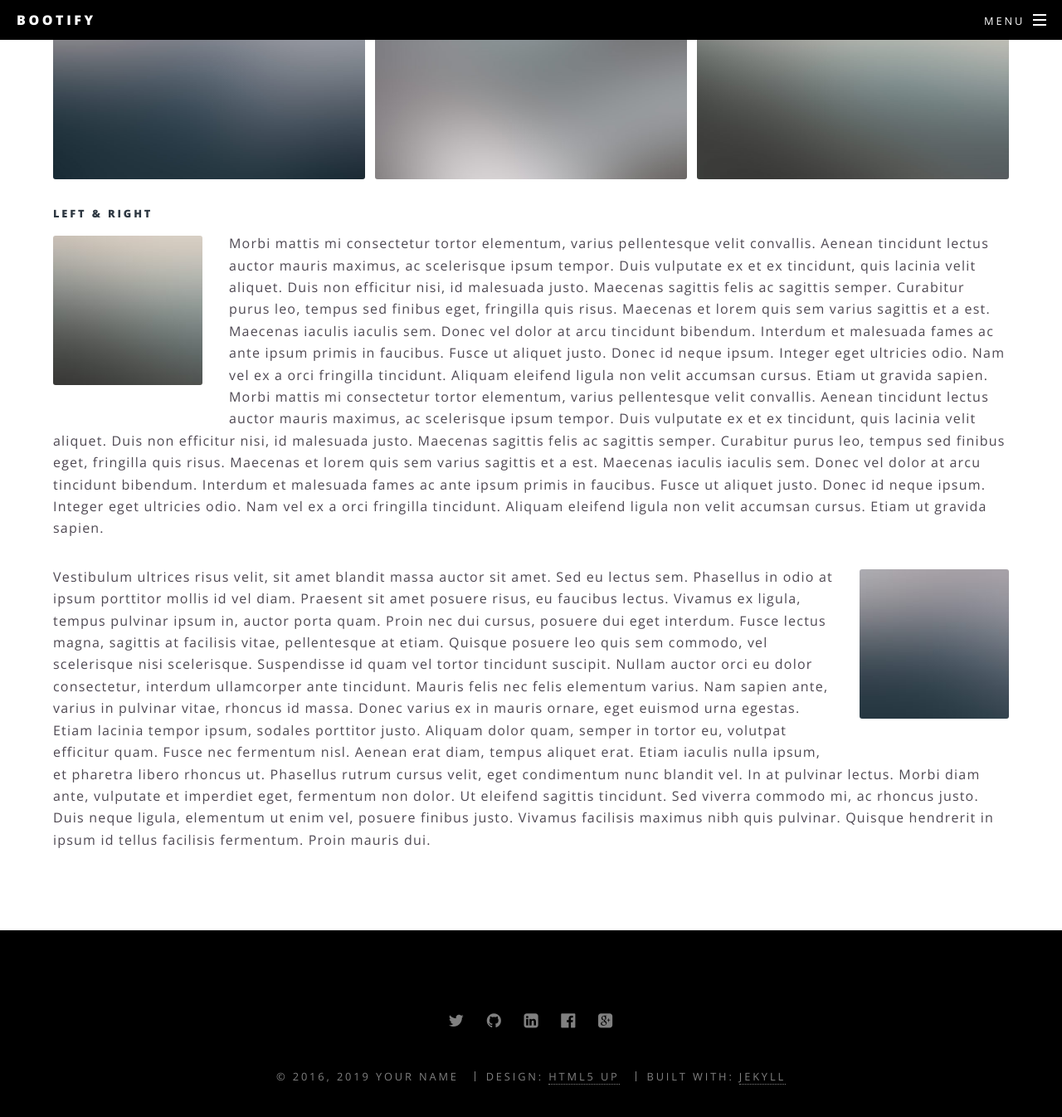
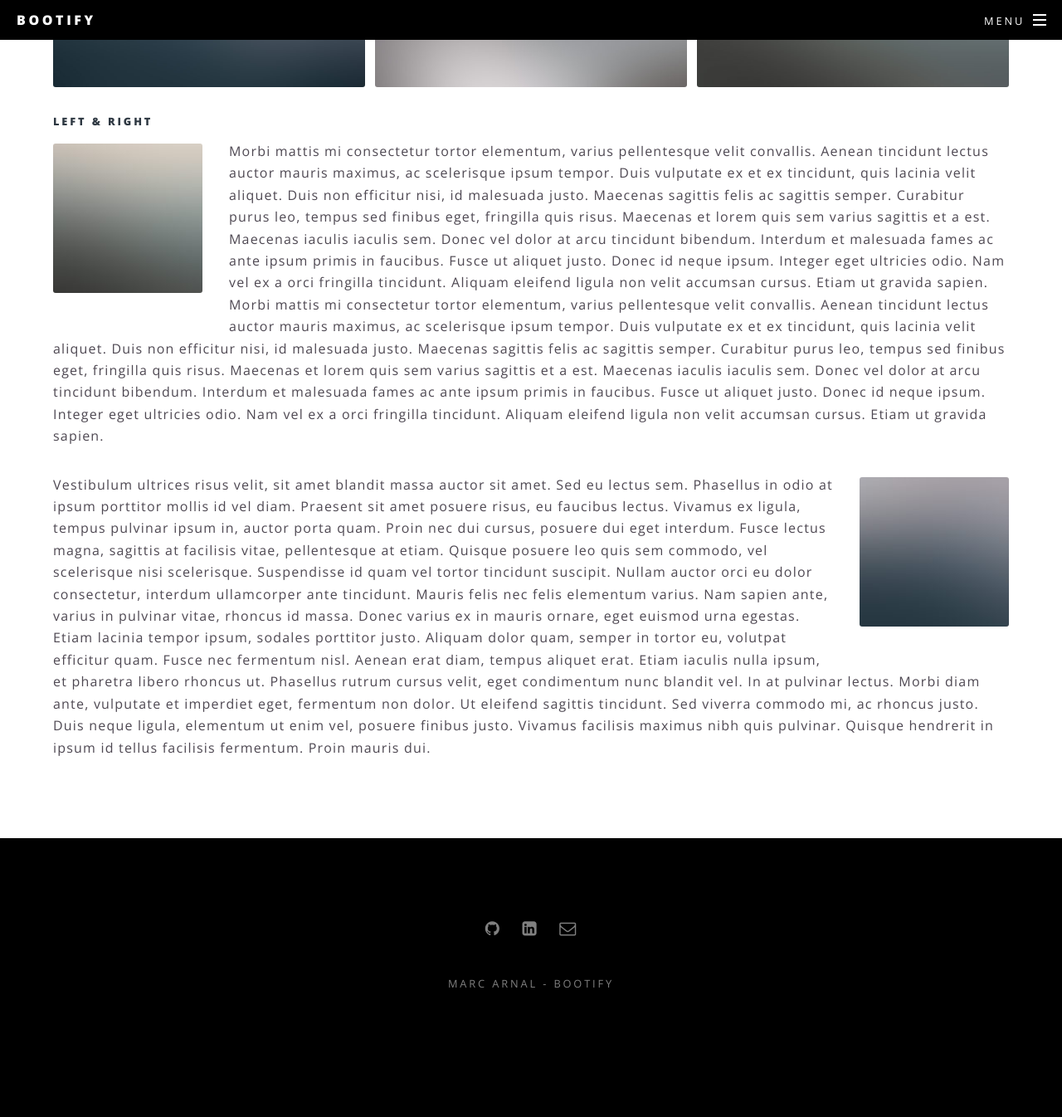
Before and after one commit to A-Marc/bootify, a Jekyll site: the page built from elements.html, in a window 1280 px wide and 1400 px high, scrolled down 6139 px. Shown: the top 1346 px of the window at 83% size. Built offline with Jekyll 4.4.1, drawn with Linux system fonts in a browser that asks for light colours; after the commit the page ends 7427 px from its top, so only the background shows below that.

Commit message:
second commit

```diff
--- a/_config.yml
+++ b/_config.yml
@@ -5,18 +5,15 @@
 title: Bootify
 description: |
   5 mois, 5 sites bootstrapés prêts à décoller
-owner: Your Name # or company name
+owner: Marc Arnal - Bootify # or company name
 first_published: 2016 # if migrating another site, the year of your first publish
 email: your-email@domain.com
 baseurl: "" # the subpath of your site, e.g. /blog
-url: "http://yourdomain.com" # the base hostname & protocol for your site
+url: "https://bootify.fr" # the base hostname & protocol for your site
 social:
-  twitter: https://twitter.com/<username>
-  github: https://github.com/<username>
+  github: https://github.com/A-Marc
   linkedin-square: https://linkedin.com/in/<username>
-  facebook-official: https://facebook.com/<username>
-  google-plus-square: https://plus.google.com/u/0/+<username>
-  #email: /contact/
+  email: mail.marc.arnal@gmail.com
   #flickr:
   #instagram:
   #youtube-square:
--- a/_includes/footer.html
+++ b/_includes/footer.html
@@ -14,14 +14,6 @@
     {% endfor %}
   </ul>
   <ul class="copyright">
-    <li>&copy; {% assign thisyear = site.time | date: "%Y" %}
-    {% if site.first_published %}
-      {% capture diff %}{{ site.first_published | minus:thisyear }}{% endcapture %}
-      {% if diff contains '-' %}{{ site.first_published }},{% endif %}
-    {% endif %}
-    {{ thisyear }}
-    {% if site.owner %}{{ site.owner }}{% else %}{{ site.title }}{% endif %}</li>
-    <li>Design: <a href="http://html5up.net" target="_blank">HTML5 UP</a></li>
-    <li>Built with: <a href="http://jekyllrb.com" target="_blank">Jekyll</a></li>
-  </ul>
+    <li>
+{{ site.owner }}</li>
 </footer>
--- a/_sass/libs/_vars.scss
+++ b/_sass/libs/_vars.scss
@@ -91,7 +91,7 @@
 		),
 
 		accent5: (
-			bg:				#883314,
+			bg:				#5D4400,
 			fg-bold:		#ffffff,
 			fg:				mix(#505393, #ffffff, 25%),
 			fg-light:		mix(#505393, #ffffff, 40%),
--- a/index.html
+++ b/index.html
@@ -9,7 +9,7 @@
 							<i>*Bootstraping : consturire depuis 0 sans 💵 mais avec ❤️ </i>
 
 						</div>
-						<a href="#two" class="more scrolly">En quoi ça consiste ?</a>
+						<a href="#two" class="more scrolly">Plus d'informations</a>
 					</section>
 				<!-- Two -->
 					<section id="two" class="wrapper alt style2">
```
Also changed, not shown: images/banner-2.jpg (added), images/banner.jpg.
